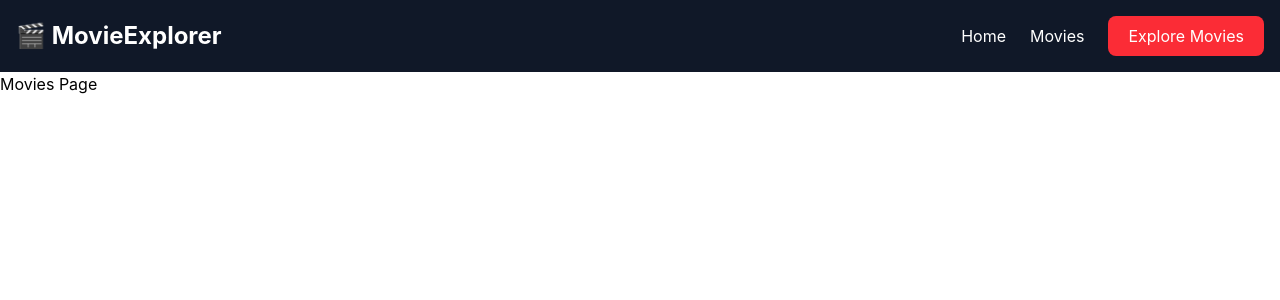
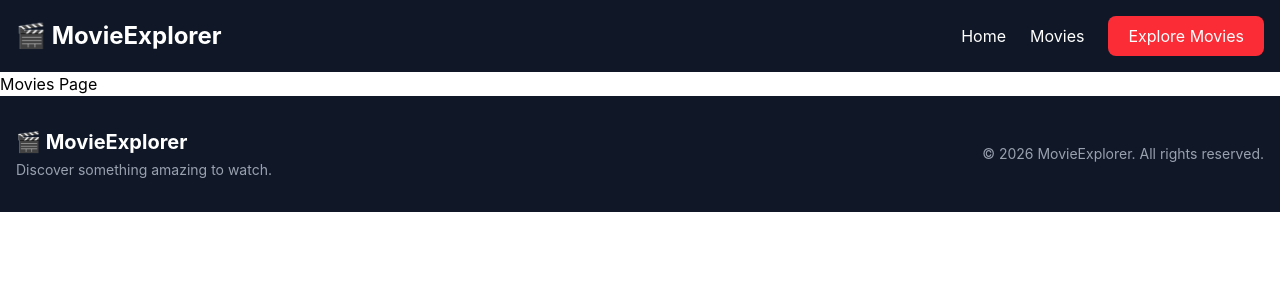
Before and after one commit to FerdousMunmun/movie-explorer, a React (Vite) app: page /movies in a window 1280 px wide. Shown: the top 300 px of the page. Built offline with nearby package versions, Linux system fonts and the light colour scheme.

Commit message:
Footer Added

```diff
--- a/src/App.jsx
+++ b/src/App.jsx
@@ -2,6 +2,7 @@
 import { BrowserRouter, Routes, Route } from "react-router-dom";
 import Navbar from "./components/Navbar";
 import Home from "./pages/Home";
+import Footer from "./components/Footer";
 
 function App() {
   return (
@@ -13,6 +14,7 @@ function App() {
         <Route path="/" element={<Home />} />
         <Route path="/movies" element={<h1>Movies Page</h1>} />
       </Routes>
+      <Footer/>
 
     </BrowserRouter>
   );
--- a/src/components/Footer.jsx
+++ b/src/components/Footer.jsx
@@ -0,0 +1,30 @@
+const Footer = () => {
+  return (
+    <footer className="bg-gray-900 text-gray-400">
+      <div className="max-w-7xl mx-auto px-4 py-8">
+
+        <div className="flex flex-col md:flex-row items-center justify-between gap-4">
+
+          {/* Brand */}
+          <div>
+            <h2 className="text-xl font-bold text-white">
+              🎬 MovieExplorer
+            </h2>
+            <p className="text-sm mt-1">
+              Discover something amazing to watch.
+            </p>
+          </div>
+
+          {/* Copyright */}
+          <p className="text-sm">
+            © 2026 MovieExplorer. All rights reserved.
+          </p>
+
+        </div>
+
+      </div>
+    </footer>
+  );
+};
+
+export default Footer;
```
